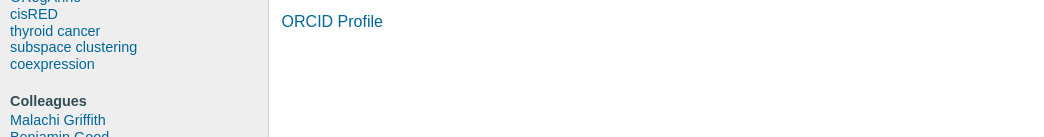
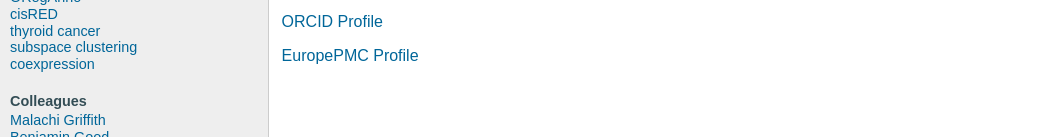
Before and after one commit to obigriffith/obigriffith.github.io, a plain HTML site: page CV.html in a window 1280 px wide. Shown: the part 263-400 px from the top of the page, without its empty margins (0-1044 px from the left). Drawn offline with Linux system fonts and the light colour scheme; a script that the page names is missing.

Commit message:
Update CV.html

```diff
--- a/CV.html
+++ b/CV.html
@@ -25,6 +25,7 @@
   <p><a href="http://www.researchgate.net/profile/Obi_Griffith/">Research Gate Profile</a></p>
   <p><a href="http://www.scopus.com/authid/detail.uri?authorId=7102837839">Scopus Profile</a></p>
   <p><a href="http://orcid.org/0000-0002-0843-4271">ORCID Profile</a></p>
+  <p><a href="http://europepmc.org/authors/0000-0002-0843-4271">EuropePMC Profile</a></p>
   <span id='badgeCont989583' style='width:126px'><script src='http://labs.researcherid.com/mashlets?el=badgeCont989583&mashlet=badge&showTitle=false&className=a&rid=P-1286-2014'></script></span>
 </div>
 <!-- InstanceEndEditable -->
```
